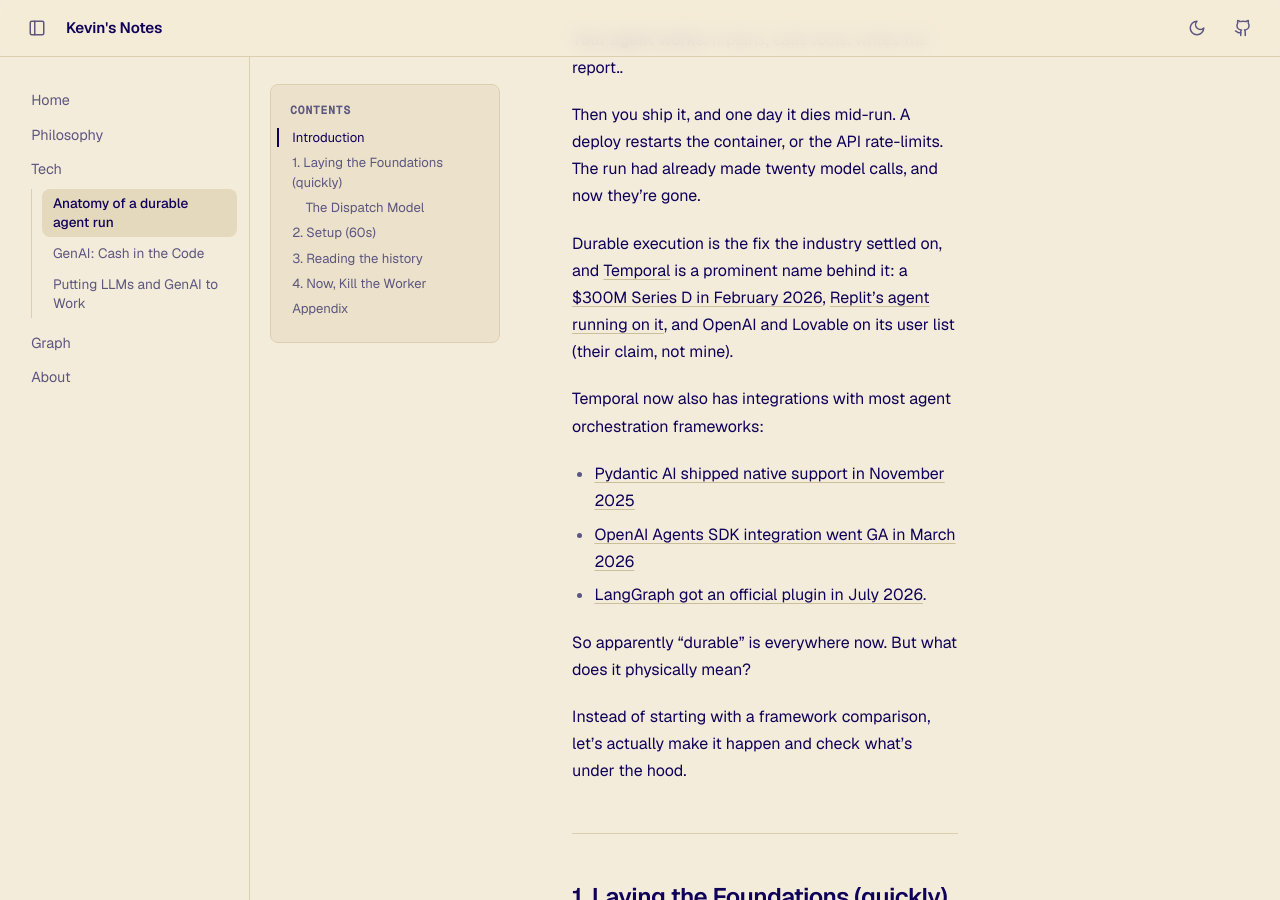
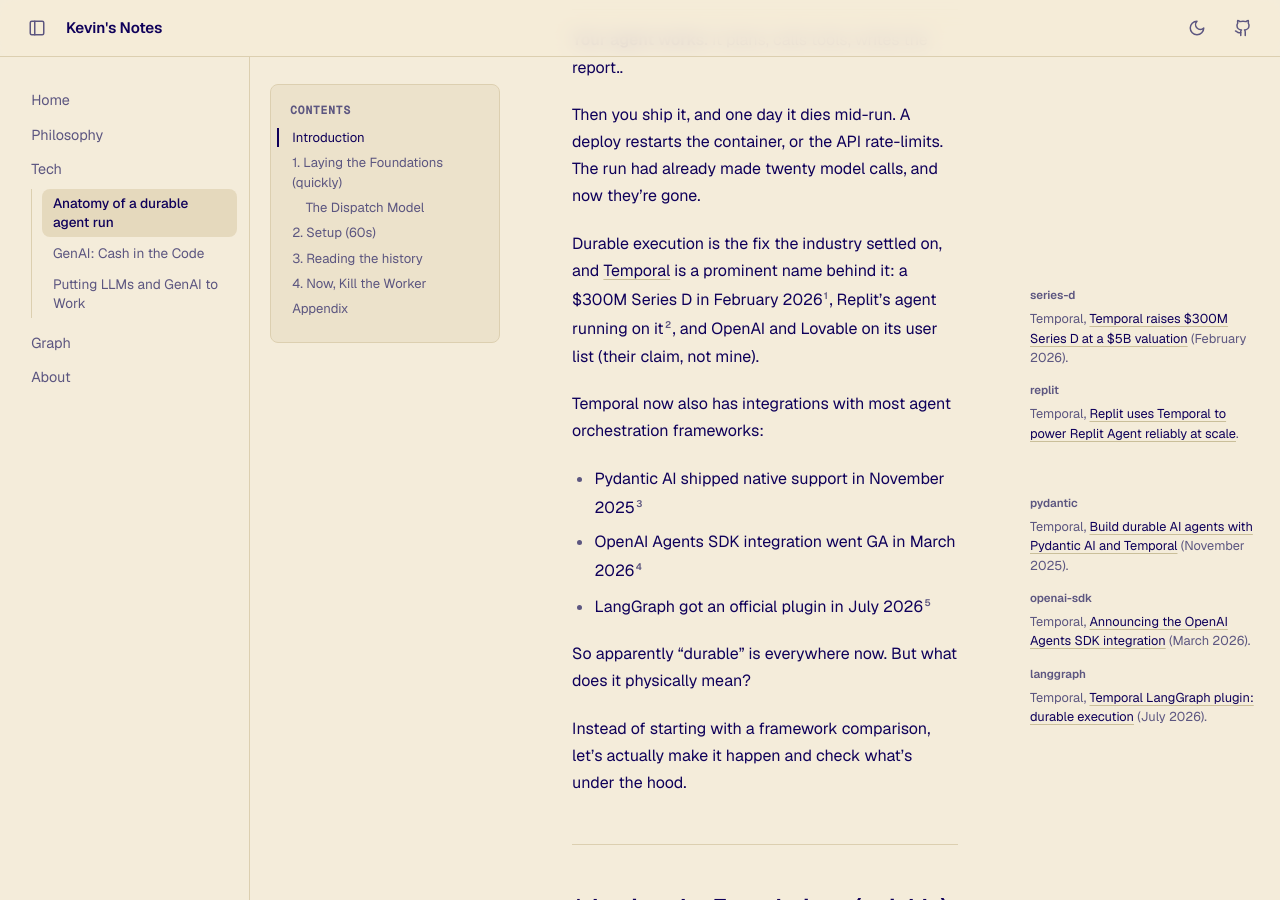
Before and after one commit to kevin-aoun/blog, a Jekyll site: the page built from tech/durable-agents/anatomy-of-a-durable-agent-run.md, in a window 1280 px wide and 900 px high, scrolled down 466 px. Built offline with Jekyll 4.4.1, drawn with Linux system fonts in a browser that asks for light colours.

Commit message:
Convert durable-agents citations to footnotes
The intro Temporal references (Series D, Replit) and the three
integration bullets (Pydantic AI, OpenAI Agents SDK, LangGraph) were
inline markdown links, so nothing populated the right-rail sources.
Move them to Kramdown footnotes. The github repo link and the
pydantic.dev docs pointer stay inline by design.

Co-Authored-By: Claude Fable 5 <noreply@anthropic.com>

```diff
--- a/tech/durable-agents/anatomy-of-a-durable-agent-run.md
+++ b/tech/durable-agents/anatomy-of-a-durable-agent-run.md
@@ -23,12 +23,12 @@ legacy: false
 
 Then you ship it, and one day it dies mid-run. A deploy restarts the container, or the API rate-limits. The run had already made twenty model calls, and now they're gone.
 
-Durable execution is the fix the industry settled on, and [Temporal](https://temporal.io/) is a prominent name behind it: a [$300M Series D in February 2026](https://temporal.io/blog/temporal-raises-usd300m-series-d-at-a-usd5b-valuation), [Replit's agent running on it](https://temporal.io/resources/case-studies/replit-uses-temporal-to-power-replit-agent-reliably-at-scale), and OpenAI and Lovable on its user list (their claim, not mine).
+Durable execution is the fix the industry settled on, and [Temporal](https://temporal.io/) is a prominent name behind it: a $300M Series D in February 2026[^series-d], Replit's agent running on it[^replit], and OpenAI and Lovable on its user list (their claim, not mine).
 
 Temporal now also has integrations with most agent orchestration frameworks:
-- [Pydantic AI shipped native support in November 2025](https://temporal.io/blog/build-durable-ai-agents-pydantic-ai-and-temporal)
-- [OpenAI Agents SDK integration went GA in March 2026](https://temporal.io/blog/announcing-openai-agents-sdk-integration)
-- [LangGraph got an official plugin in July 2026](https://temporal.io/blog/temporal-langgraph-plugin-durable-execution).
+- Pydantic AI shipped native support in November 2025[^pydantic]
+- OpenAI Agents SDK integration went GA in March 2026[^openai-sdk]
+- LangGraph got an official plugin in July 2026[^langgraph]
 
 So apparently "durable" is everywhere now. But what does it physically mean?
 
@@ -243,3 +243,9 @@ If you misspell the task queue instead, the task is never picked up at all.
 - The server never holds code, deliberately: Code, dependencies, keys stay on workers
 - A server-side type registry would be stale by construction (workers boot, die, and deploy continuously), and start-time validation is a TOCTOU trap: passing the check guarantees nothing at execution time
 - Precedents in the same pattern: RabbitMQ does not validate consumers can parse messages; Kafka brokers do not know schemas (Schema Registry is a separate optional component); load balancers do not know whether backends implement routes.
+
+[^series-d]: Temporal, [Temporal raises $300M Series D at a $5B valuation](https://temporal.io/blog/temporal-raises-usd300m-series-d-at-a-usd5b-valuation) (February 2026).
+[^replit]: Temporal, [Replit uses Temporal to power Replit Agent reliably at scale](https://temporal.io/resources/case-studies/replit-uses-temporal-to-power-replit-agent-reliably-at-scale).
+[^pydantic]: Temporal, [Build durable AI agents with Pydantic AI and Temporal](https://temporal.io/blog/build-durable-ai-agents-pydantic-ai-and-temporal) (November 2025).
+[^openai-sdk]: Temporal, [Announcing the OpenAI Agents SDK integration](https://temporal.io/blog/announcing-openai-agents-sdk-integration) (March 2026).
+[^langgraph]: Temporal, [Temporal LangGraph plugin: durable execution](https://temporal.io/blog/temporal-langgraph-plugin-durable-execution) (July 2026).
```
